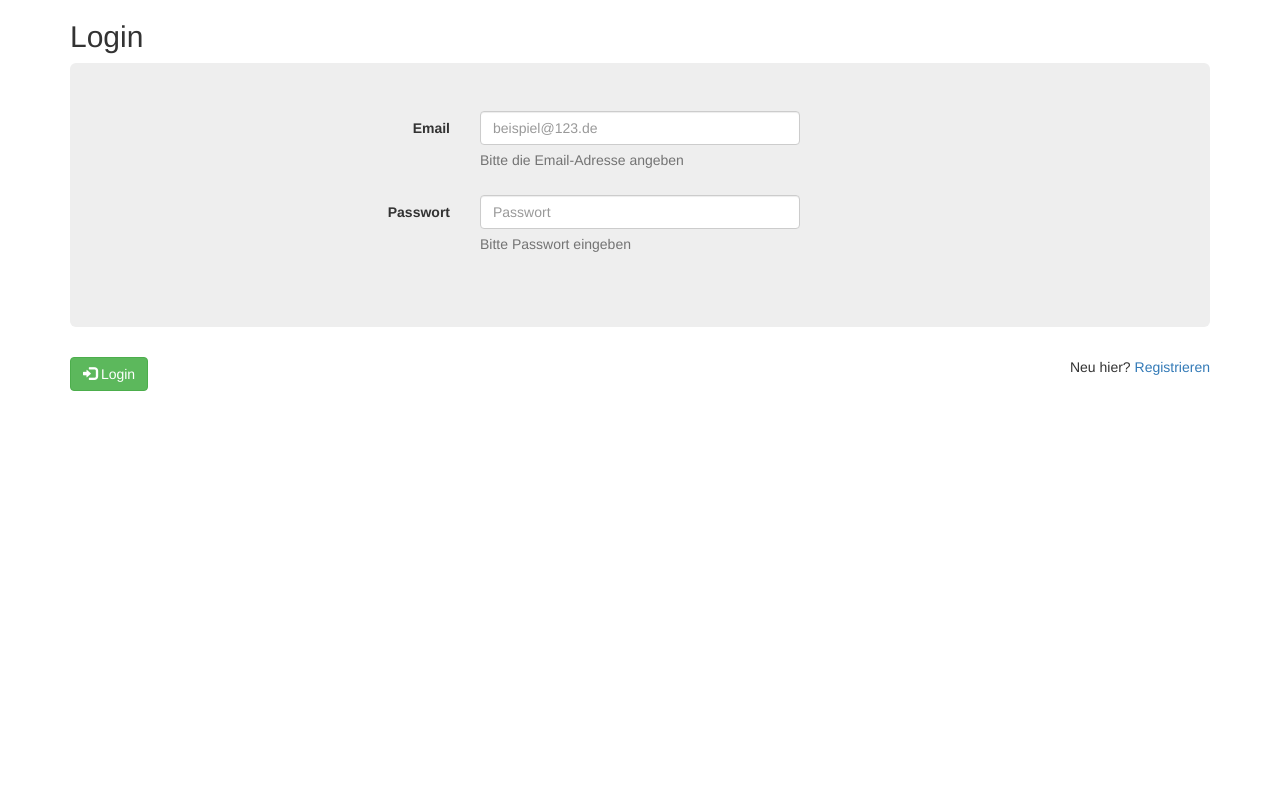
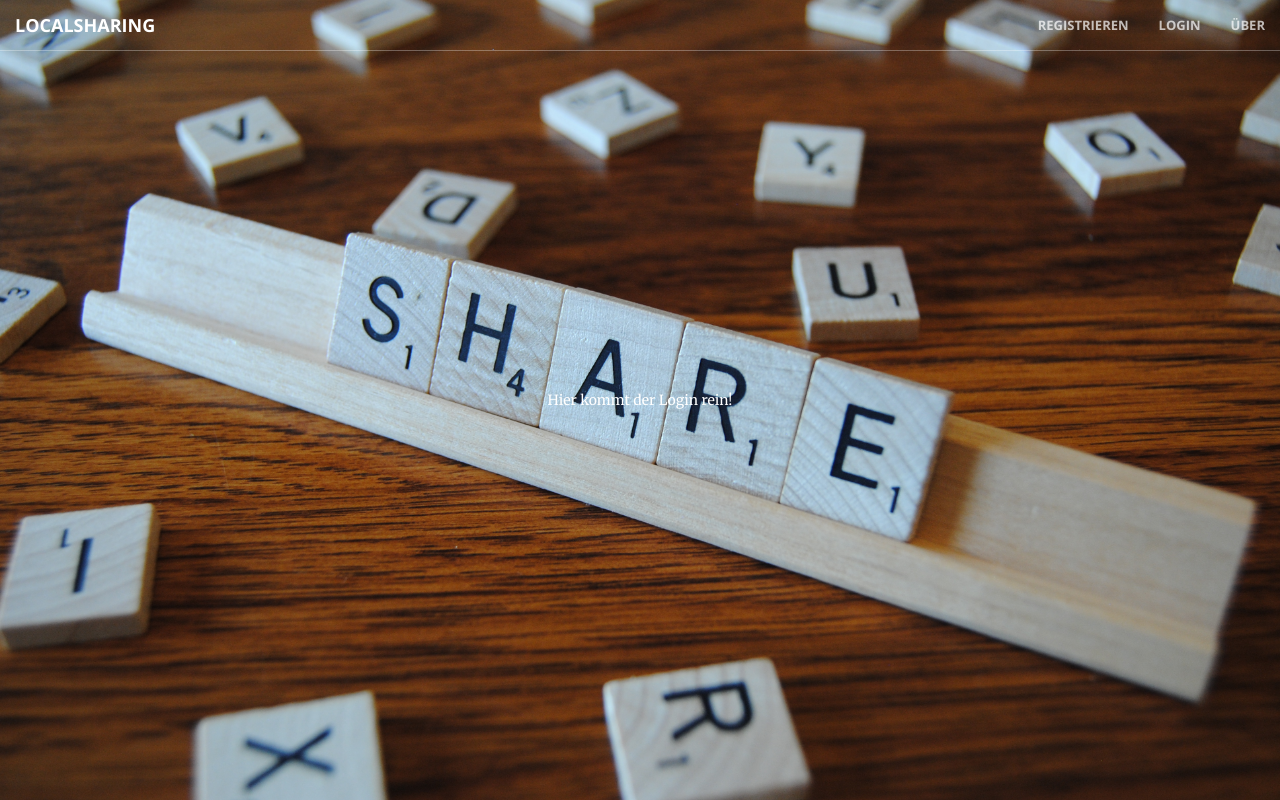
Before and after one commit to localSharing/localSharing, a Spring app: page /login in a window 1280 px wide. Run offline with Thymeleaf, Linux system fonts and the light colour scheme; the template is opened without the code that fills it, so the values that code supplies are empty; some libraries are stand-ins or nearby versions.

Commit message:
new UI draft for login

```diff
--- a/localSharing/src/main/resources/templates/homePage.html
+++ b/localSharing/src/main/resources/templates/homePage.html
@@ -67,6 +67,7 @@
 	</nav>
 
 	<header>
+		<div class="backgroundImage"></div>
 		<div class="header-content">
 			<div class="header-content-inner">
 				<h1>LocalSharing</h1>
--- a/localSharing/src/main/resources/templates/login.html
+++ b/localSharing/src/main/resources/templates/login.html
@@ -1,75 +1,70 @@
 <!DOCTYPE html>
-<html xmlns="http://www.w3.org/1999/xhtml"
-	xmlns:th="http://www.thymeleaf.org"
-	xmlns:sec="http://www.thymeleaf.org/thymeleaf-extras-springsecurity3">
+<html lang="de">
+<head>
+<meta charset="utf-8" />
+<meta http-equiv="X-UA-Compatible" content="IE=edge" />
+<meta name="viewport" content="width=device-width, initial-scale=1" />
+<meta name="description" content="" />
+<meta name="author" content="" />
 
+<title>LocalSharing</title>
 
-<head>
-<title>Sign In</title>
-<meta http-equiv="Content-Type" content="text/html; charset=UTF-8" />
-<link href="/webjars/bootstrap/3.2.0/css/bootstrap.min.css"
-	rel="stylesheet" media="screen" />
+<!-- Bootstrap Core CSS -->
+<link rel="stylesheet" href="/css/bootstrap.min.css" type="text/css" />
 
-<script src="/webjars/jquery/2.1.1/jquery.min.js" type="text/javascript"></script>
-<meta name="viewport" content="width=device-width, initial-scale=1" />
+<!-- Custom Fonts -->
+<link
+	href='http://fonts.googleapis.com/css?family=Open+Sans:300italic,400italic,600italic,700italic,800italic,400,300,600,700,800'
+	rel='stylesheet' type='text/css' />
+<link
+	href='http://fonts.googleapis.com/css?family=Merriweather:400,300,300italic,400italic,700,700italic,900,900italic'
+	rel='stylesheet' type='text/css' />
+<link rel="stylesheet" href="/font-awesome/css/font-awesome.min.css"
+	type="text/css" />
+
+<!-- Plugin CSS -->
+<link rel="stylesheet" href="/css/animate.min.css" type="text/css" />
+
+<!-- Custom CSS -->
+<link rel="stylesheet" href="/css/creative.css" type="text/css" />
+
 </head>
 
-<body>
+<body id="page-top">
 
-	<div class="alert alert-success" th:if="${messageRegSuccess}"
-		th:text="${messageRegSuccess}">Benutzer registriert</div>
+	<nav id="mainNav" class="navbar navbar-default navbar-fixed-top">
+		<div class="container-fluid">
+			<!-- Brand and toggle get grouped for better mobile display -->
+			<div class="navbar-header">
+				<button type="button" class="navbar-toggle collapsed"
+					data-toggle="collapse" data-target="#bs-example-navbar-collapse-1">
+					<span class="sr-only">Toggle navigation</span> <span
+						class="icon-bar"></span> <span class="icon-bar"></span> <span
+						class="icon-bar"></span>
+				</button>
+				<a class="navbar-brand page-scroll" href="#page-top">LocalSharing</a>
+			</div>
 
-	<div class="container">
-		<h2>Login</h2>
-		<form class="form-horizontal" th:action="@{/login}" method="post">
-			<fieldset>
+			<!-- Collect the nav links, forms, and other content for toggling -->
+			<div class="collapse navbar-collapse"
+				id="bs-example-navbar-collapse-1">
+				<ul class="nav navbar-nav navbar-right">
+					<li><a class="page-scroll" href="/register">Registrieren</a></li>
+					<li><a class="page-scroll" href="/login">Login</a></li>
+					<li><a class="page-scroll" href="#portfolio">Über</a></li>
+				</ul>
+			</div>
+			<!-- /.navbar-collapse -->
+		</div>
+		<!-- /.container-fluid -->
+	</nav>
 
-				<div class="jumbotron">
-					<!-- Text input-->
-					<div class="form-group">
-						<label class="col-md-4 control-label" for="username">Email</label>
-						<div class="col-md-4">
-							<input id="username" name="username" type="text"
-								placeholder="beispiel@123.de" class="form-control input-md"
-								required="required" /> <span class="help-block">Bitte
-								die Email-Adresse angeben</span>
-						</div>
-					</div>
+	<header>
+		<div class="header-content">
+			<div class="header-content-inner">Hier kommt der Login rein!</div>
+		</div>
+	</header>
 
-					<!-- Password input-->
-					<div class="form-group">
-						<label class="col-md-4 control-label" for="password">Passwort</label>
-						<div class="col-md-4">
-							<input id="password" name="password" type="password"
-								placeholder="Passwort" class="form-control input-md"
-								required="required" /> <span class="help-block">Bitte
-								Passwort eingeben</span>
-						</div>
-					</div>
-				</div>
-
-
-				<!-- Button -->
-				<div class="form-group">
-					<div class="col-md-12">
-						<button id="btnLogin" name="btnLogin" type="submit"
-							class="btn btn-success">
-							<span class="glyphicon glyphicon-log-in"></span> Login
-						</button>
-
-
-						<div class="pull-right">
-							<p>
-								Neu hier? <a href="signup" th:href="@{/register}">Registrieren</a>
-							</p>
-
-						</div>
-					</div>
-				</div>
-
-			</fieldset>
-		</form>
-	</div>
 
 </body>
 </html>
```
Also changed, not shown: localSharing/src/main/resources/templates/login2.html (added, +75 -0 lines), localSharing/src/main/resources/static/css/creative.css (line endings or trailing spaces).
